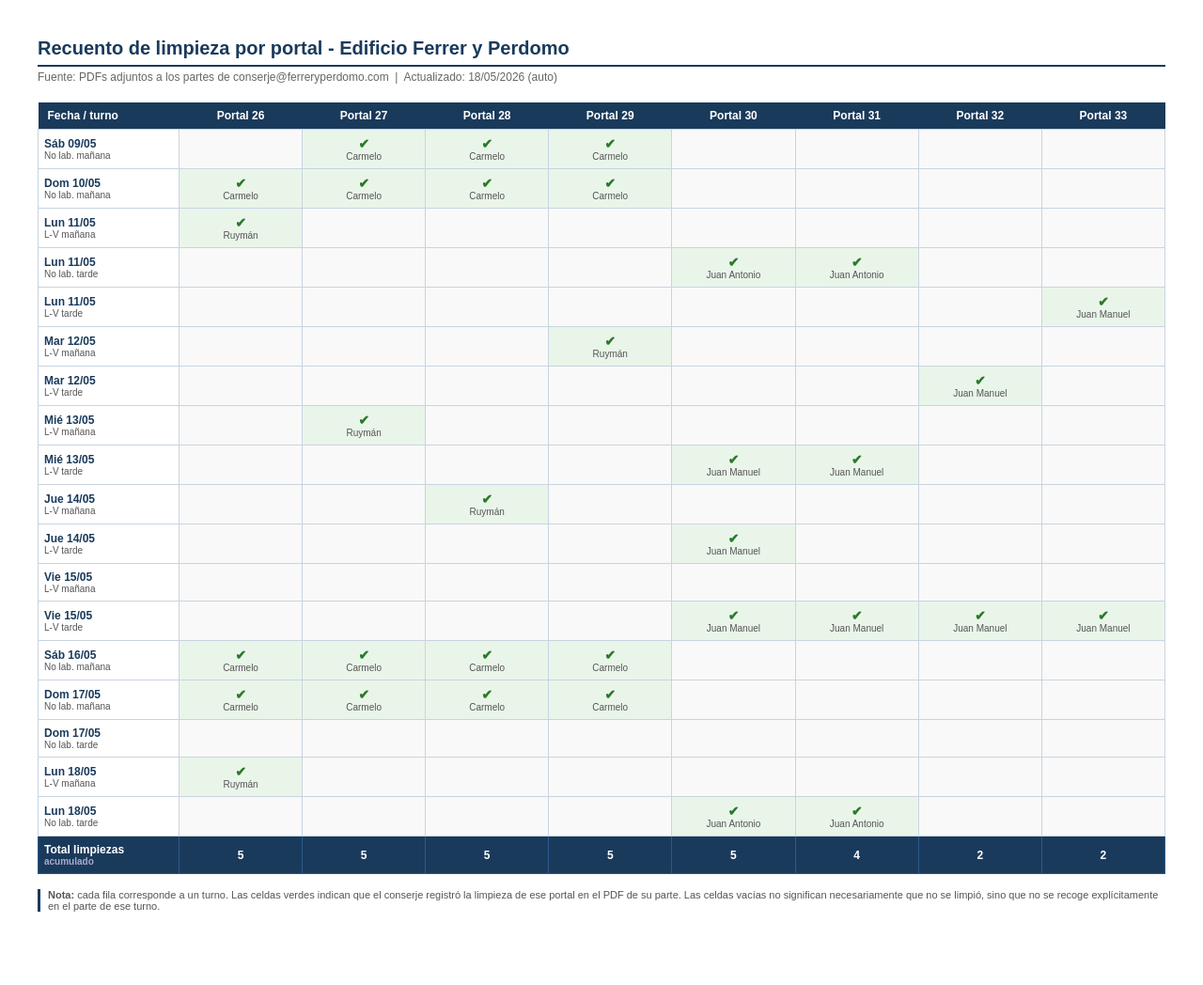
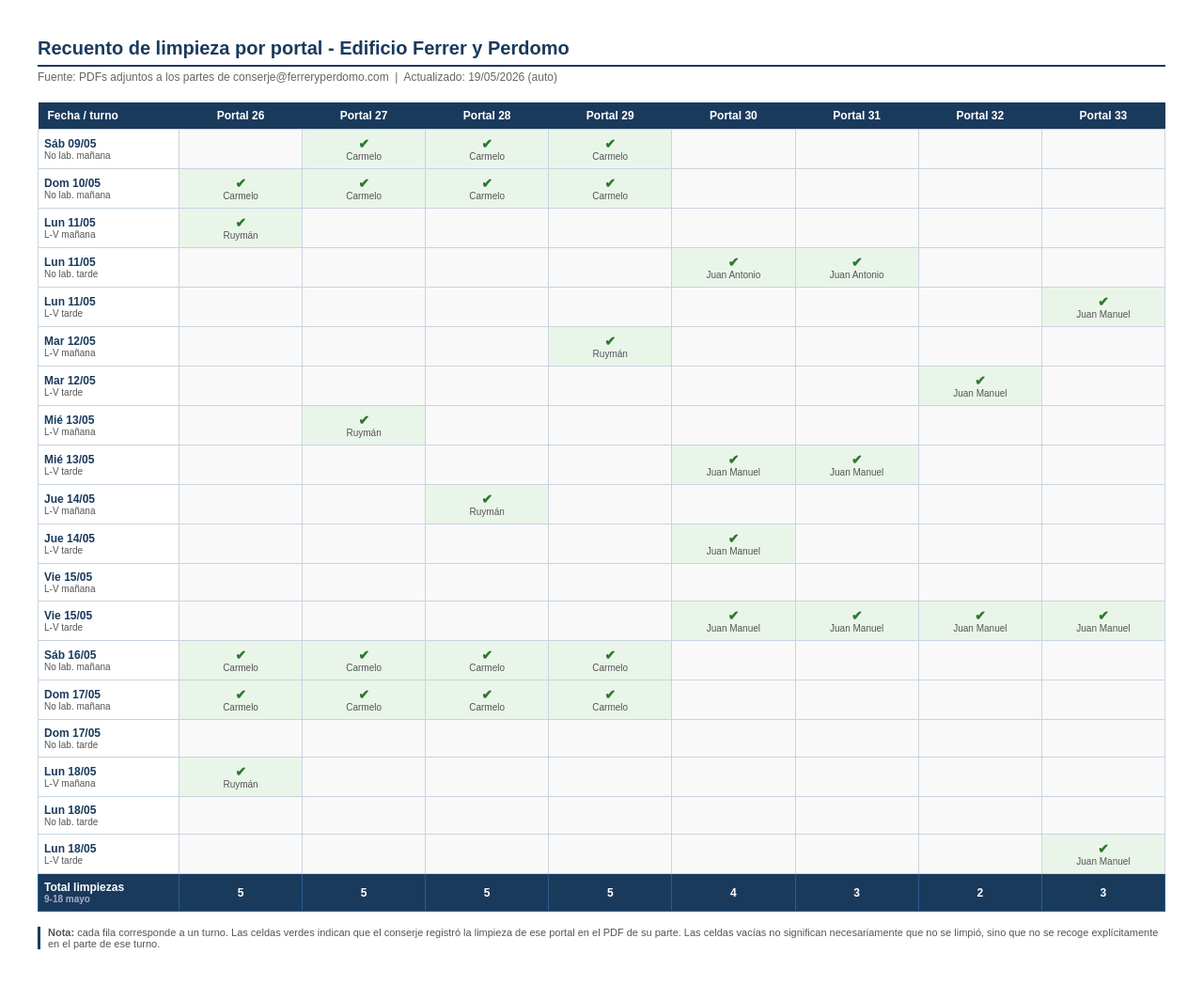
Before and after one commit to rgrpublicidad/ferrer-portales, a website: page index.html in a window 1280 px wide. Shown: the whole page at 94% size. Before the commit the page ends 1010 px from the top, so only its background shows below. Drawn offline with Linux system fonts and the light colour scheme.

Commit message:
Añadir parte Juan Manuel Lun 18/05 tarde - portal 33

```diff
--- a/index.html
+++ b/index.html
@@ -25,7 +25,7 @@
 <body>
 
 <h1>Recuento de limpieza por portal - Edificio Ferrer y Perdomo</h1>
-<p class="subtitulo">Fuente: PDFs adjuntos a los partes de conserje@ferreryperdomo.com &nbsp;|&nbsp; Actualizado: 18/05/2026 (auto)</p>
+<p class="subtitulo">Fuente: PDFs adjuntos a los partes de conserje@ferreryperdomo.com &nbsp;|&nbsp; Actualizado: 19/05/2026 (auto)</p>
 
 <table>
   <thead>
@@ -246,22 +246,34 @@
       <td class="vacio"></td>
       <td class="vacio"></td>
       <td class="vacio"></td>
-      <td class="limpio"><span class="ok">✔</span><small>Juan Antonio</small></td>
-      <td class="limpio"><span class="ok">✔</span><small>Juan Antonio</small></td>
+      <td class="vacio"></td>
+      <td class="vacio"></td>
       <td class="vacio"></td>
       <td class="vacio"></td>
     </tr>
 
+    <tr>
+      <td class="col-fecha"><span class="semana-label">Lun 18/05</span><br><small>L-V tarde</small></td>
+      <td class="vacio"></td>
+      <td class="vacio"></td>
+      <td class="vacio"></td>
+      <td class="vacio"></td>
+      <td class="vacio"></td>
+      <td class="vacio"></td>
+      <td class="vacio"></td>
+      <td class="limpio"><span class="ok">✔</span><small>Juan Manuel</small></td>
+    </tr>
+
     <tr class="totales">
-      <td class="col-fecha" style="color:#fff">Total limpiezas<br><small style="color:#aac">acumulado</small></td>
-      <td>5</td>
+      <td class="col-fecha" style="color:#fff">Total limpiezas<br><small style="color:#aac">9-18 mayo</small></td>
       <td>5</td>
       <td>5</td>
       <td>5</td>
       <td>5</td>
       <td>4</td>
+      <td>3</td>
       <td>2</td>
-      <td>2</td>
+      <td>3</td>
     </tr>
 
   </tbody>
```
